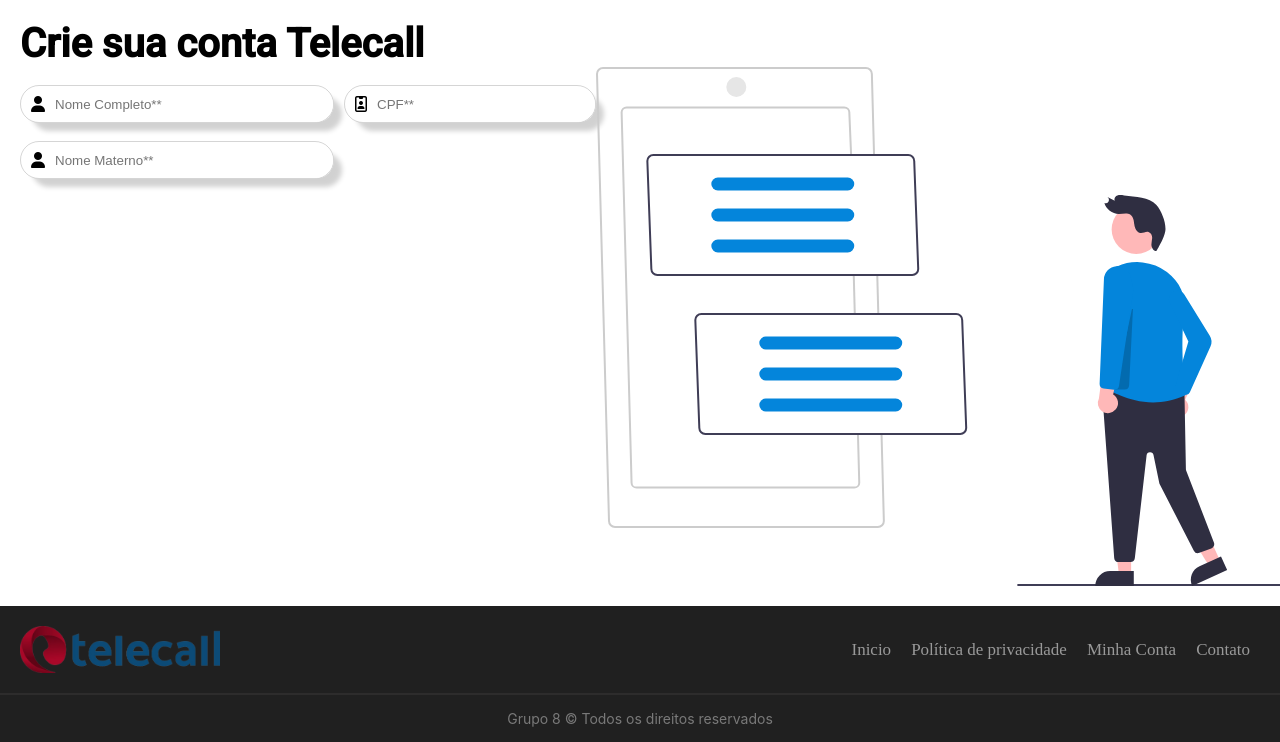
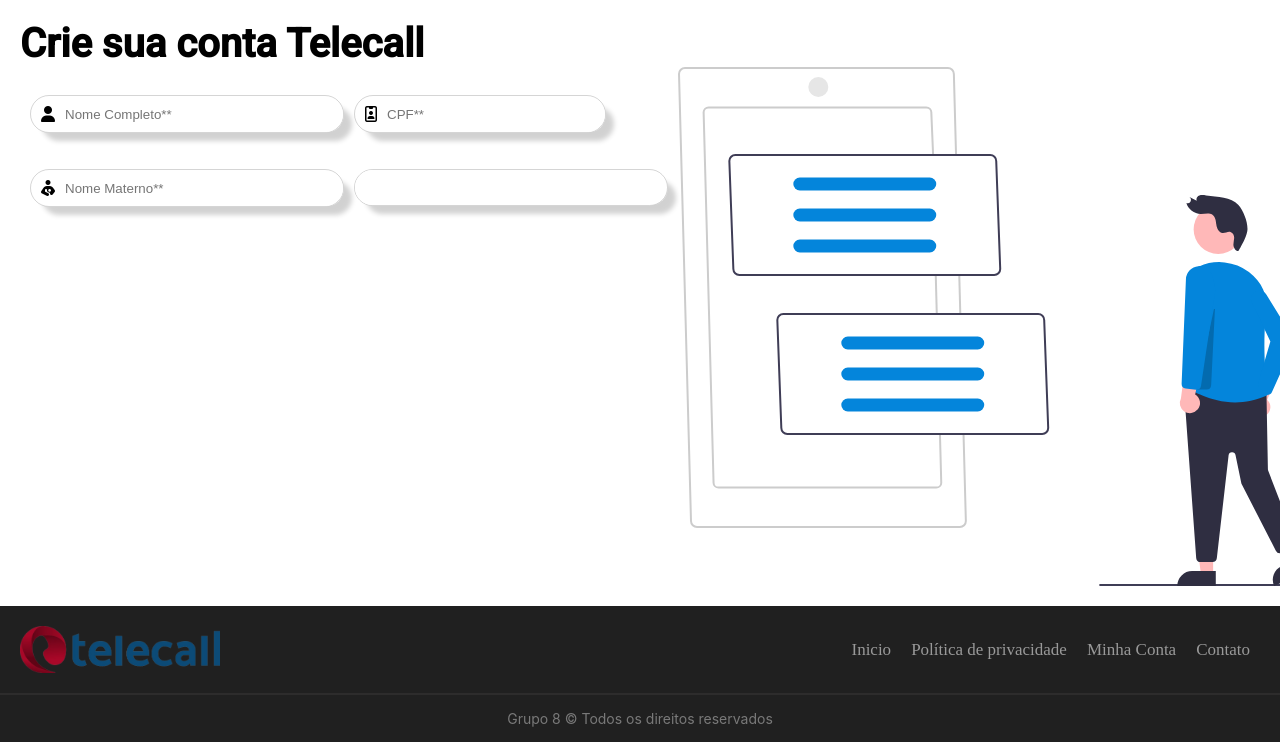
Before and after one commit to kljoao/telecomunications, a PHP site: page /assets/pages/register.php in a window 1280 px wide; the page is wider, and only the part inside the window is pictured. Shown: the part 59-801 px from the top of that part. Run offline with PHP 8.4, Linux system fonts and the light colour scheme; style sheets or scripts are compiled from the project's sources; some libraries are stand-ins or nearby versions; some web fonts are replaced.

Commit message:
register-update-2

```diff
--- a/assets/css/register.css
+++ b/assets/css/register.css
@@ -7,12 +7,21 @@
     justify-content: space-between;
 }
 
-#nome-attention, #cpf-attention{
+.register-container{
+    margin: 10px;
+}
+
+.intl-tel-input .country-list {
+    max-height: 150px;
+}
+
+#nome-attention, #cpf-attention, #materno-attention{
     visibility: hidden;
     color: red;
+    margin-left: 15px;
 }
 
-.register-display-1{
+.register-display-1, .register-display-2{
     display: flex;
     gap: 10px;
 }
--- a/assets/pages/register.php
+++ b/assets/pages/register.php
@@ -10,6 +10,8 @@
     <link rel="stylesheet" href="https://fonts.googleapis.com/css2?family=Material+Symbols+Outlined:opsz,wght,FILL,GRAD@20..46,100..700,0..1,-50..200" />
     <link rel="stylesheet" href="../css/register.css">
     <link rel="stylesheet" href="../../style.css">
+    <link rel="stylesheet" href="https://cdnjs.cloudflare.com/ajax/libs/intl-tel-input/17.0.8/css/intlTelInput.css">
+    <script src="https://cdnjs.cloudflare.com/ajax/libs/intl-tel-input/17.0.8/js/intlTelInput.min.js"></script>
 </head>
 
 <body>
@@ -43,7 +45,7 @@
 
         <div class="register-grid">
 
-            <div>
+            <div class="register-container">
                 <section class="register-display-1">
                     <div>
                         <p id="nome-attention">Nome Inválido.</p>
@@ -61,13 +63,20 @@
                         </label>
                     </div>
                 </section>
-
+                <br>
                 <section class="register-display-2">
                     <div>
-                        <p id="nome-attention">Nome Inválido.</p>
+                        <p id="materno-attention">Nome Inválido.</p>
                         <label for="" class="text-label">
-                            <i class="fa-solid fa-user" id="nome-icon"></i>
+                            <i class="fa-solid fa-person-breastfeeding" id="materno-icon"></i>
                             <input type="text" placeholder="Nome Materno**" class="long-input" id="name" minlength="15" maxlength="80">
+                        </label>
+                    </div>
+
+                    <div>
+                        <p id="materno-attention">Número inválido.</p>
+                        <label for="" class="text-label">
+                            <input type="text" class="long-input" minlength="15" maxlength="80" id="phone">
                         </label>
                     </div>
                 </section>
@@ -103,7 +112,13 @@
 
     </footer>
 
-
+    <script src="https://cdnjs.cloudflare.com/ajax/libs/intl-tel-input/17.0.8/js/intlTelInput.min.js"></script>
+    <script>
+        var input = document.querySelector("#phone");
+        window.intlTelInput(input, {
+            utilsScript: "https://cdnjs.cloudflare.com/ajax/libs/intl-tel-input/17.0.8/js/utils.js"
+        });
+    </script>
     <script src="../script/register.js"></script>
 </body>
 
```
